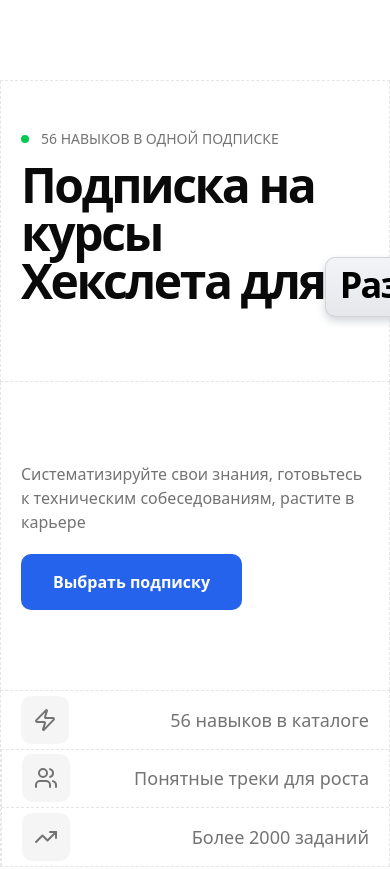
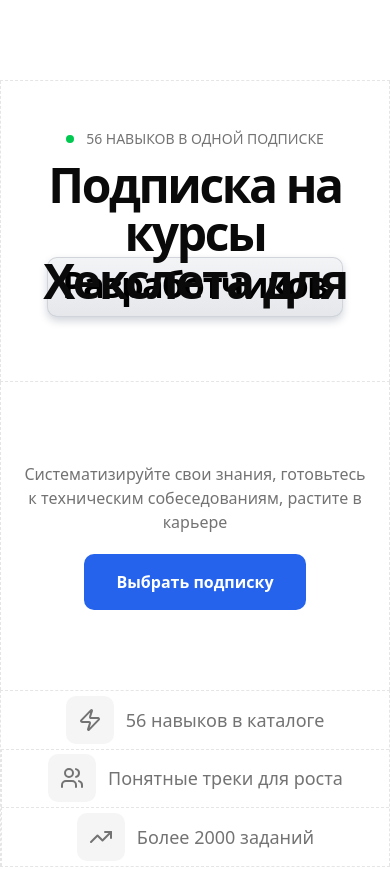
Before and after one commit to Sergyoga2/sub, a Next.js app: page / in a window 390 px wide. Shown: the top 869 px of the page. Built offline with nearby package versions, Linux system fonts and the light colour scheme.

Commit message:
Center align landing sections and pricing cards

```diff
--- a/components/cta10.tsx
+++ b/components/cta10.tsx
@@ -32,16 +32,16 @@
   return (
     <section className={cn("py-32", className)}>
       <div className="container">
-        <div className="flex w-full flex-col gap-16 overflow-hidden rounded-lg bg-accent p-8 md:rounded-xl lg:flex-row lg:items-center lg:p-12">
-          <div className="flex-1">
+        <div className="flex w-full flex-col gap-16 overflow-hidden rounded-lg bg-accent p-8 text-center md:rounded-xl lg:flex-row lg:items-center lg:p-12">
+          <div className="flex-1 lg:text-center">
             <h3 className="mb-3 text-2xl font-semibold md:mb-4 md:text-4xl lg:mb-6">
               {heading}
             </h3>
-            <p className="max-w-xl text-muted-foreground lg:text-lg">
+            <p className="mx-auto max-w-xl text-muted-foreground lg:text-lg">
               {description}
             </p>
           </div>
-          <div className="flex shrink-0 flex-col gap-2 sm:flex-row">
+          <div className="flex shrink-0 flex-col items-center gap-2 sm:flex-row">
             {buttons.secondary && (
               <Button
                 variant="default"
--- a/components/faq5.tsx
+++ b/components/faq5.tsx
@@ -55,14 +55,14 @@
             {description}
           </p>
         </div>
-        <div className="mx-auto mt-14 max-w-xl">
+        <div className="mx-auto mt-14 max-w-2xl">
           {faqs.map((faq, index) => (
-            <div key={index} className="mb-8 flex gap-4">
+            <div key={index} className="mb-8 flex flex-col items-center gap-3 text-center">
               <span className="flex size-6 shrink-0 items-center justify-center rounded-sm bg-secondary font-mono text-xs text-primary">
                 {index + 1}
               </span>
               <div>
-                <div className="mb-2 flex items-center justify-between">
+                <div className="mb-2 flex items-center justify-center">
                   <h3 className="font-medium">{faq.question}</h3>
                 </div>
                 <p className="text-sm text-muted-foreground">{faq.answer}</p>
--- a/components/feature15.tsx
+++ b/components/feature15.tsx
@@ -59,7 +59,7 @@
         <div className="mx-auto mt-20 grid max-w-5xl gap-6 md:grid-cols-2">
           {feature.map((feature, idx) => (
             <div
-              className="flex flex-col justify-between rounded-lg bg-accent p-6 md:min-h-[300px] md:p-8"
+              className="flex flex-col items-center justify-between rounded-lg bg-accent p-6 text-center md:min-h-[300px] md:p-8"
               key={idx}
             >
               <span className="mb-6 flex size-11 items-center justify-center rounded-full bg-background">
--- a/components/hero243.tsx
+++ b/components/hero243.tsx
@@ -36,24 +36,24 @@
   return (
     <section className={cn("h-full w-full overflow-hidden py-32", className)}>
       <div className="container mx-auto border-t border-b border-dashed">
-        <div className="relative flex w-full max-w-5xl flex-col justify-start border border-t-0 border-dashed px-5 py-12 md:items-center md:justify-center lg:mx-auto">
+        <div className="relative mx-auto flex w-full max-w-5xl flex-col items-center justify-center border border-t-0 border-dashed px-5 py-12 text-center">
           <p className="flex items-center gap-3 text-sm text-muted-foreground">
             <span className="inline-block size-2 rounded bg-green-500" />
             {badgeText}
           </p>
-          <div className="mt-3 mb-7 w-full max-w-xl text-5xl font-medium font-semibold tracking-tighter md:mb-10 md:text-center md:text-6xl lg:relative lg:mb-0 lg:text-left lg:text-7xl">
-            <h1 className="relative z-10 inline md:mr-3">
+          <div className="relative mt-3 mb-7 w-full max-w-xl text-center text-5xl font-medium font-semibold tracking-tighter md:mb-10 md:text-6xl lg:mb-0 lg:text-7xl">
+            <h1 className="relative z-10 inline">
               {headingStart} <br className="block md:hidden" />
               {headingSecondLine && headingSecondLine}
             </h1>
             <ContainerTextFlip
-              className="absolute text-4xl font-medium font-semibold tracking-tighter md:bottom-4 md:left-1/2 md:-translate-x-1/2 md:text-5xl lg:-bottom-4 lg:left-auto lg:translate-x-0 lg:text-7xl"
+              className="absolute left-1/2 -translate-x-1/2 text-4xl font-medium font-semibold tracking-tighter md:bottom-4 md:text-5xl lg:-bottom-4 lg:text-7xl"
               words={headingFlipWords}
             />
           </div>
         </div>
         <div className="mx-auto flex w-full max-w-5xl flex-col items-center justify-center border border-t-0 border-b-0 border-dashed py-20">
-          <div className="w-full max-w-2xl space-y-5 md:text-center">
+          <div className="w-full max-w-2xl space-y-5 text-center">
             <p className="px-5 text-muted-foreground lg:text-lg">
               {description}
             </p>
@@ -66,19 +66,19 @@
           </div>
         </div>
         <ul className="mx-auto grid h-44 w-full max-w-5xl grid-cols-1 border border-b-0 border-dashed md:h-34 md:grid-cols-2 lg:h-24 lg:grid-cols-3">
-          <li className="flex h-full items-center justify-between gap-10 px-5 md:gap-3 lg:justify-center">
+          <li className="flex h-full items-center justify-center gap-3 px-5 text-center">
             <div className="flex size-12 items-center justify-center rounded-lg bg-muted">
               <Zap className="size-6 text-muted-foreground" />
             </div>
             <p className="text-lg text-muted-foreground">{metrics[0]}</p>
           </li>
-          <li className="flex h-full items-center justify-between gap-10 border-t border-l border-dashed px-5 md:gap-3 lg:justify-center lg:border-t-0">
+          <li className="flex h-full items-center justify-center gap-3 border-t border-l border-dashed px-5 text-center lg:border-t-0">
             <div className="flex size-12 items-center justify-center rounded-lg bg-muted">
               <Users className="size-6 text-muted-foreground" />
             </div>
             <p className="text-lg text-muted-foreground">{metrics[1]}</p>
           </li>
-          <li className="col-span-1 flex h-full items-center justify-between gap-10 border-t border-l border-dashed px-5 md:col-span-2 md:justify-center md:gap-3 lg:col-span-1 lg:border-t-0">
+          <li className="col-span-1 flex h-full items-center justify-center gap-3 border-t border-l border-dashed px-5 text-center md:col-span-2 lg:col-span-1 lg:border-t-0">
             <div className="flex size-12 items-center justify-center rounded-lg bg-muted">
               <TrendingUp className="size-6 text-muted-foreground" />
             </div>
--- a/components/pricing2.tsx
+++ b/components/pricing2.tsx
@@ -105,19 +105,19 @@
             {heading}
           </h2>
           <p className="text-muted-foreground lg:text-xl">{description}</p>
-          <div className="flex w-full flex-col items-stretch gap-6 md:flex-row">
+          <div className="flex w-full flex-col items-center gap-6 md:flex-row md:justify-center">
             {plans.map((plan) => (
               <Card
                 key={plan.id}
                 className={cn(
-                  "flex w-80 flex-col justify-between text-left",
+                  "flex w-80 flex-col justify-between text-center",
                   plan.recommended &&
                     "ring-2 ring-primary shadow-xl shadow-primary/20"
                 )}
               >
                 <CardHeader>
                   {plan.recommended && (
-                    <div className="mb-3 inline-flex w-fit rounded-full bg-primary px-3 py-1 text-xs font-semibold text-primary-foreground">
+                    <div className="mx-auto mb-3 inline-flex w-fit rounded-full bg-primary px-3 py-1 text-xs font-semibold text-primary-foreground">
                       Рекомендуемый
                     </div>
                   )}
@@ -127,7 +127,7 @@
                   <p className="text-sm text-muted-foreground">
                     {plan.description}
                   </p>
-                  <div className="flex items-end">
+                  <div className="flex items-end justify-center">
                     <span className="text-4xl font-semibold">{plan.price}</span>
                     <span className="text-2xl font-semibold text-muted-foreground">
                       {plan.period}
@@ -140,7 +140,7 @@
                     {plan.features.map((feature, index) => (
                       <li
                         key={index}
-                        className="flex items-center gap-2 text-sm"
+                        className="flex items-center justify-center gap-2 text-sm"
                       >
                         <CircleCheck className="size-4" />
                         <span>{feature.text}</span>
```
